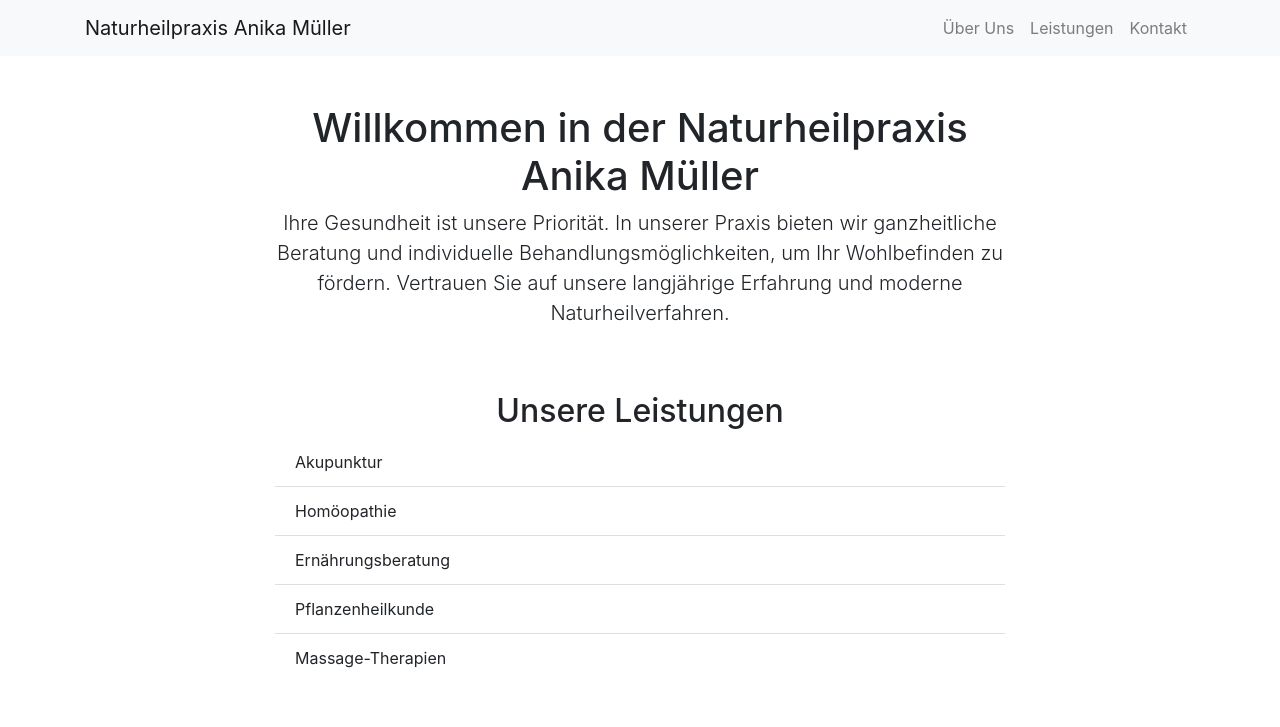
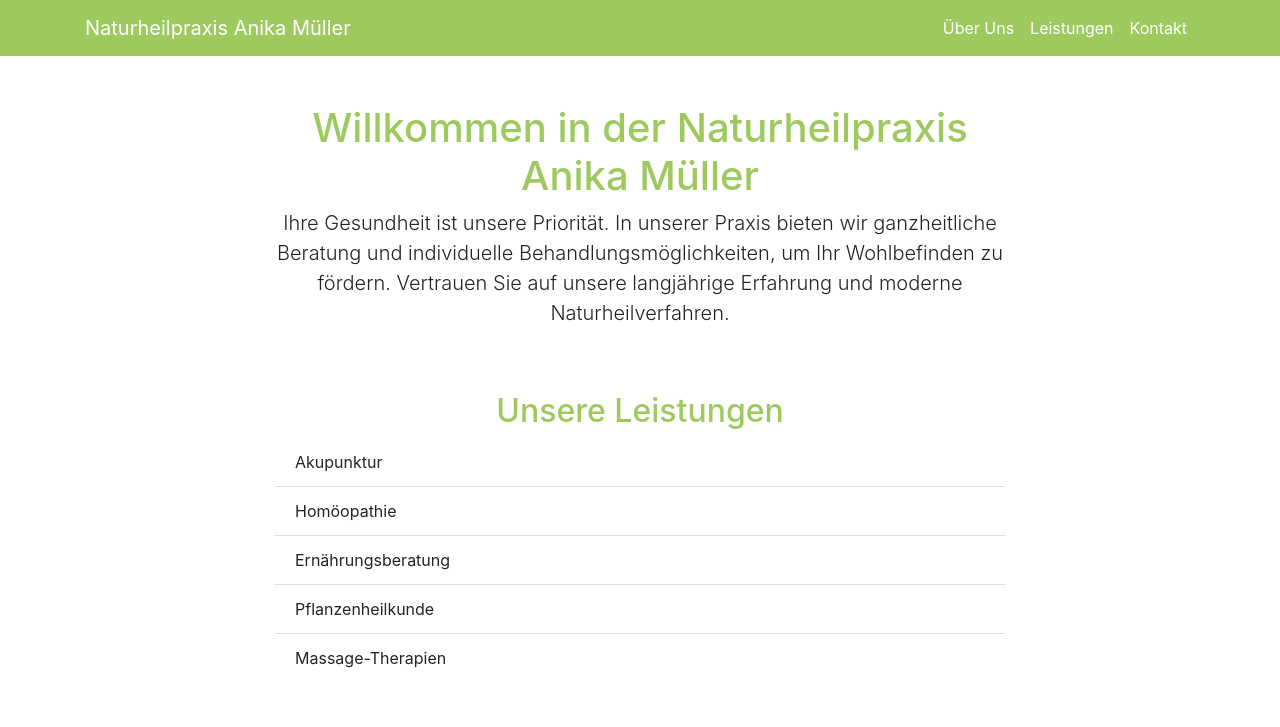
Before and after one commit to m8d3/praxis-web, a plain HTML site: page docs/index.html in a window 1280 px wide. Shown: the top 727 px of the page. Drawn offline with nearby package versions, Linux system fonts and the light colour scheme.

Commit message:
Add CI colors

```diff
--- a/docs/index.html
+++ b/docs/index.html
@@ -8,10 +8,26 @@
   <title>Naturheilpraxis Anika Müller</title>
   <!-- Bootstrap CSS -->
   <link rel="stylesheet" href="https://maxcdn.bootstrapcdn.com/bootstrap/4.5.2/css/bootstrap.min.css">
+  <style>
+    /* Corporate Identity Farben */
+    .navbar {
+      background-color: #9DC95F; /* CI-Farbe */
+    }
+    .navbar-brand, .nav-link {
+      color: white !important;
+    }
+    h1, h2 {
+      color: #9DC95F; /* CI-Farbe */
+    }
+    /* Weitere Anpassungen */
+    .nav-link:hover {
+      color: #ffffffcc !important; /* Helleres Weiß bei Hover */
+    }
+  </style>
 </head>
 <body>
   <!-- Navigation -->
-  <nav class="navbar navbar-expand-lg navbar-light bg-light">
+  <nav class="navbar navbar-expand-lg navbar-light">
     <div class="container">
       <a class="navbar-brand" href="#">Naturheilpraxis Anika Müller</a>
       <button class="navbar-toggler" type="button" data-toggle="collapse" data-target="#navbarNav" aria-controls="navbarNav" aria-expanded="false" aria-label="Toggle navigation">
```
